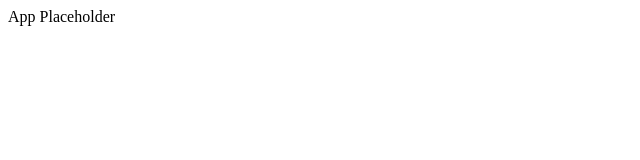
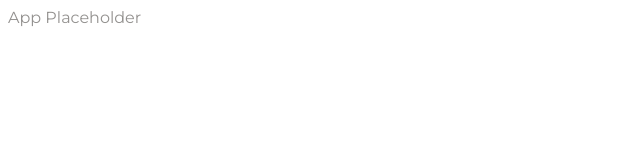
Before and after one commit to profydev/reddit-timer-foorast, a React (Create React App) app: page / in a window 1280 px wide. Shown: the top 160 px of the page, without its empty margins (0-640 px from the left). Built offline with nearby package versions, Linux system fonts and the light colour scheme.

Commit message:
style: Add global styles
First add of the global styles for the stylesheet
style.css

Resolves: #01

```diff
--- a/src/Style/style.css
+++ b/src/Style/style.css
@@ -0,0 +1,11 @@
+@import url('https://fonts.googleapis.com/css2?family=Bitter&family=Montserrat&display=swap');
+
+h1, h2, h3, h4, h5, h6 {
+  font-family: Bitter;
+  color: #000000;
+}
+
+*:not(h1):not(h2):not(h3):not(h4):not(h5):not(h6) {
+  font-family: Montserrat;
+  color: #93918F;
+}
```
